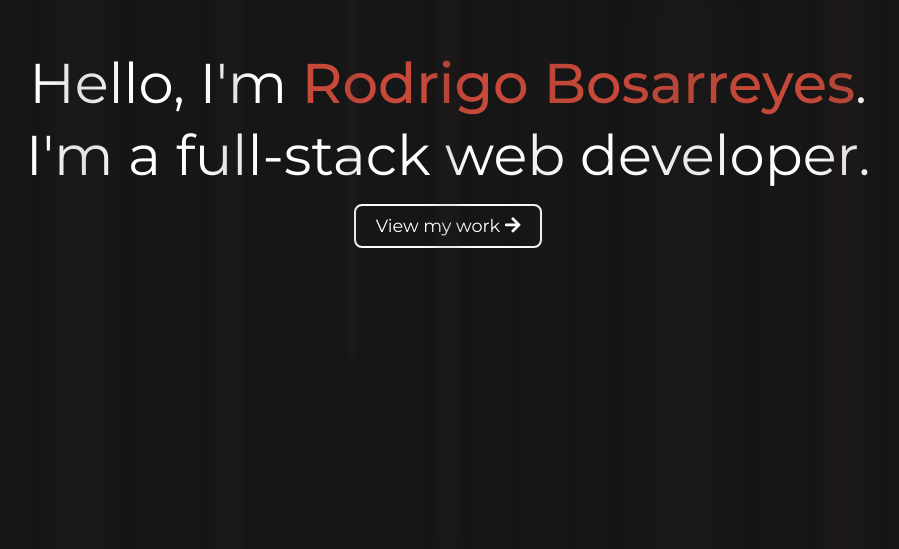
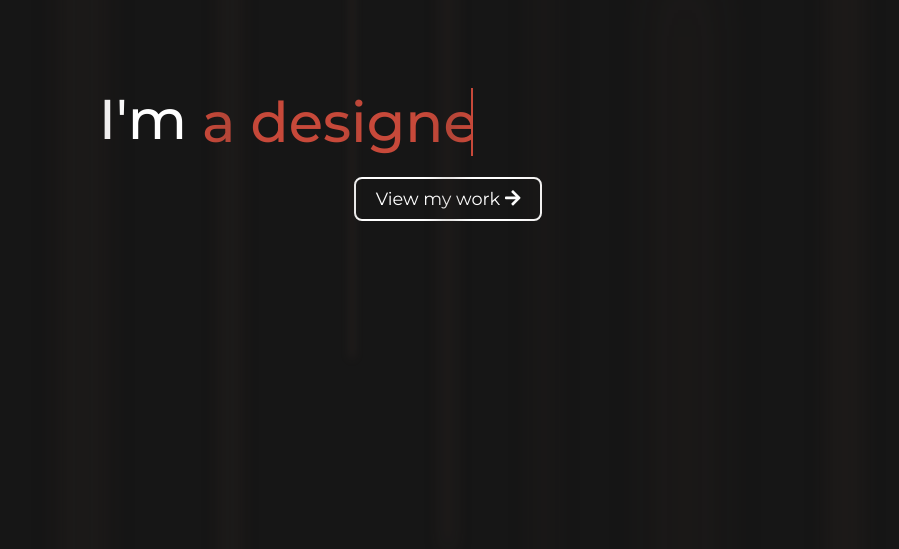
Before and after one commit to rodrigobosarreyes/rodrigobosarreyes.github.io, a React (Create React App) app: page / in a window 1280 px wide. Shown: the part 251-800 px from the top of the page, without its empty margins (192-1091 px from the left). Built offline with nearby package versions, Linux system fonts and the light colour scheme.

Commit message:
Home: new animations

```diff
--- a/src/pages/home/HomePage.scss
+++ b/src/pages/home/HomePage.scss
@@ -39,10 +39,10 @@ main {
   -moz-overflow-Y: hidden;
   -o-overflow-Y: hidden;
   overflow-y: hidden;
-  -webkit-animation: fadeIn 1 1s ease-out;
-  -moz-animation: fadeIn 1 1s ease-out;
-  -o-animation: fadeIn 1 1s ease-out;
-  animation: fadeIn 1 1s ease-out;
+  // -webkit-animation: fadeIn 1 1s ease-out;
+  // -moz-animation: fadeIn 1 1s ease-out;
+  // -o-animation: fadeIn 1 1s ease-out;
+  // animation: fadeIn 1 1s ease-out;
 }
 
 .light {
--- a/src/pages/home/components/home/Home.scss
+++ b/src/pages/home/components/home/Home.scss
@@ -33,10 +33,10 @@
   -moz-overflow-Y: hidden;
   -o-overflow-Y: hidden;
   overflow-y: hidden;
-  -webkit-animation: fadeIn 1 1s ease-out;
-  -moz-animation: fadeIn 1 1s ease-out;
-  -o-animation: fadeIn 1 1s ease-out;
-  animation: fadeIn 1 1s ease-out;
+  // -webkit-animation: fadeIn 1 1s ease-out;
+  // -moz-animation: fadeIn 1 1s ease-out;
+  // -o-animation: fadeIn 1 1s ease-out;
+  // animation: fadeIn 1 1s ease-out;
 }
 
 .light {
--- a/src/pages/home/components/home/Home.tsx
+++ b/src/pages/home/components/home/Home.tsx
@@ -2,6 +2,7 @@ import { faArrowRight } from '@fortawesome/free-solid-svg-icons';
 import { FontAwesomeIcon } from '@fortawesome/react-fontawesome';
 import { Component } from 'react';
 import OutlineBtn from '../../../../core/components/outline-btn/OutlineBtn';
+import TypewriterText from '../typewriter-text/TypewriterText';
 
 export class Home extends Component {
   icon = <FontAwesomeIcon icon={faArrowRight} />;
@@ -12,8 +13,9 @@ export class Home extends Component {
         <div className="container">
           <div className="row h-100 align-items-center">
             <div className="col-12">
-              <h1>Hello, I'm <span className="name">Rodrigo Bosarreyes</span>.</h1>
-              <h1>I'm a full-stack web developer.</h1>
+              {/* <h1>Hello, I'm <span className="name">Rodrigo Bosarreyes</span>.</h1> */}
+              {/* <h1>I'm a full-stack web developer.</h1> */}
+              <TypewriterText></TypewriterText>
               <div className="btn-container">
                 <OutlineBtn text="View my work" icon={this.icon}/>
               </div>
--- a/src/pages/home/components/skills/Skills.tsx
+++ b/src/pages/home/components/skills/Skills.tsx
@@ -17,9 +17,9 @@ export class Skills extends Component<SkillsProps> {
             <span>Specialist</span>
           </div>
         </div>
-        {this.props.skills.map(s => {
+        {this.props.skills.map( (s: ISkill, idx) => {
           return (
-            <div className="row">
+            <div className="row" key={idx}>
               <div className="skill__label col-3">{s.name}</div>
               <div className="skill__value col">
                 <div className="bar"></div>
--- /dev/null
+++ b/src/pages/home/components/typewriter-text/TypewriterText.scss
@@ -0,0 +1,74 @@
+@import '../../../../scss/variables';
+
+$dynamicTextHeight: 90px;
+$typingMaxLength: 20;
+$typingDuration: 4.5s;
+$slideElements: 4;
+$slideDuration: calc(#{$typingDuration} * #{$slideElements});
+$slideTop: calc((#{$dynamicTextHeight} * #{$slideElements}) * -1);
+
+* {
+  margin: 0;
+  padding: 0;
+}
+
+.wrapper {
+  display: inline-flex;
+  text-align: left;
+
+  .static-text,
+  .dynamic-texts {
+    font-size: 5.6rem;
+    font-weight: 500;
+  }
+
+  .dynamic-texts {
+    margin-left: 15px;
+    line-height: $dynamicTextHeight;
+    height: $dynamicTextHeight;
+    overflow: hidden;
+    margin-bottom: 0;
+    li {
+      color: $cedar-chest;
+      list-style: none;
+      position: relative;
+      top: 0;
+      // typing duration * steps
+      animation: slide $slideDuration steps($slideElements) infinite;
+
+      span {
+        position: relative;
+
+        &::after {
+          content: "";
+          position: absolute;
+          top: 0;
+          left: 0;
+          height: 100%;
+          width: 100%;
+          background-color: $background;
+          border-left: 2px solid $cedar-chest;
+          animation: typing $typingDuration steps($typingMaxLength) infinite;
+        }
+      }
+    }
+  }
+}
+
+@keyframes typing {
+  40%, 60%{
+    left: 100%;
+  }
+  100% {
+    left: 0;
+    // left: 100%;
+    // margin: 0 -35px 0 35px;
+  }
+}
+
+@keyframes slide {
+  100% {
+    // Line height | height * elements
+    top: $slideTop;
+  }
+}
--- /dev/null
+++ b/src/pages/home/components/typewriter-text/TypewriterText.tsx
@@ -0,0 +1,21 @@
+import React, { Component } from 'react';
+
+import './TypewriterText.scss';
+
+export class TypewriterText extends Component {
+  render() {
+    return (
+      <div className="wrapper">
+        <div className="static-text">I'm</div>
+        <ul className="dynamic-texts">
+          <li><span>Rodrigo Bosarreyes</span></li>
+          <li><span>a designer</span></li>
+          <li><span>a frontend developer</span></li>
+          <li><span>a backend developer</span></li>
+        </ul>
+      </div>
+    )
+  }
+}
+
+export default TypewriterText;
```
Also changed, not shown: package.json (+6 -1 lines), src/pages/home/components/projects/Projects.tsx (+0 -21 lines), 1 other file (tests, documents, lock files or other folders).
